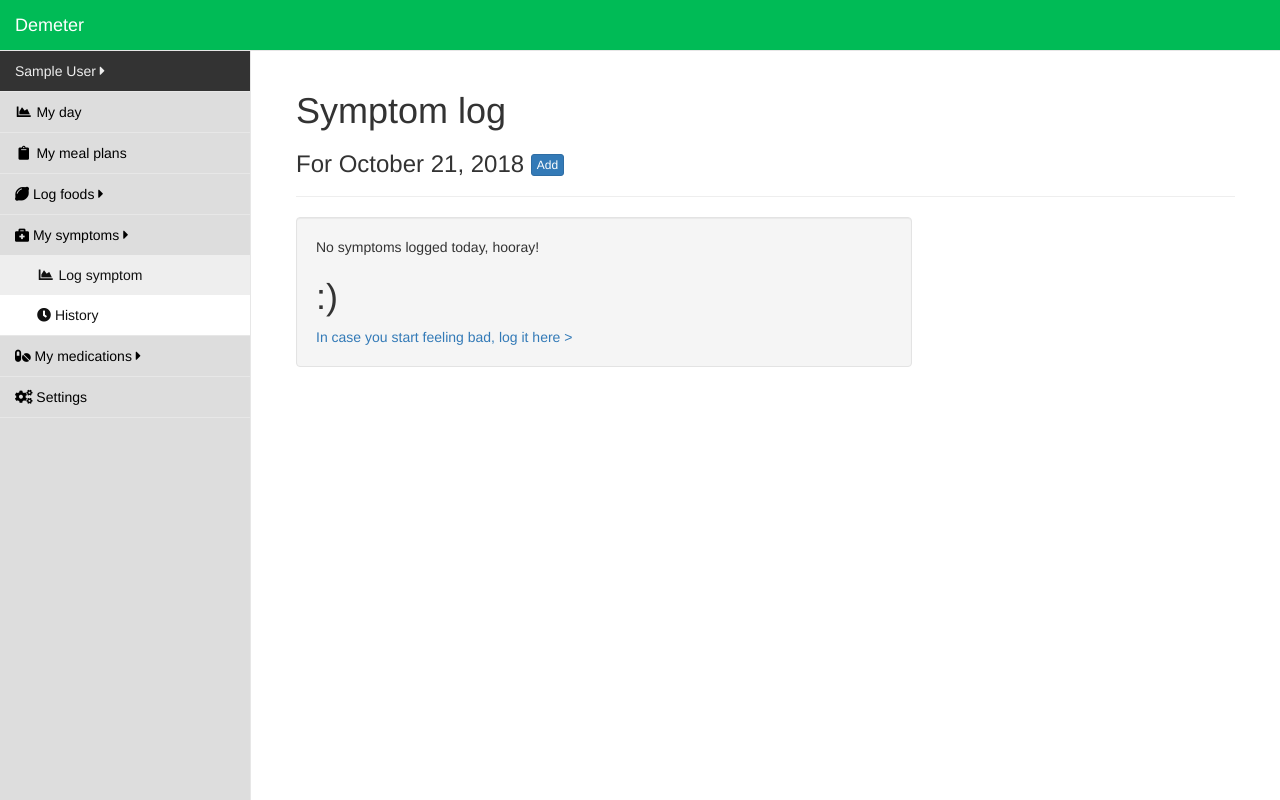
After one commit to nosarcasm/healthhackathon2018, a Flask app: page /symptoms/log in a window 1280 px wide. The commit adds this page. Run offline with Flask 2, Linux system fonts and the light colour scheme; a user stored in the database is signed in; tables that the repository leaves empty hold one stand-in row (values such as "Sample post"); some libraries are stand-ins or nearby versions.

Commit message:
near final for presentation

```diff
--- a/assets/splash-page/index.html
+++ b/assets/splash-page/index.html
@@ -50,6 +50,9 @@
             <li class="nav-item">
               <a class="nav-link js-scroll-trigger" href="#contact">About</a>
             </li>
+            <li class="nav-item">
+              <a href="/login"><button class="btn btn-sm btn-success-outline" type="submit">Log in</button></a>
+            </li>
           </ul>
         </div>
       </div>
@@ -61,7 +64,7 @@
           <div class="col-lg-7 my-auto">
             <div class="header-content mx-auto">
               <h1 class="mb-5">Food is medicine. Demeter finds foods that help you (or a loved one) feel better.</h1>
-              <a href="/signup" class="btn btn-outline btn-xl js-scroll-trigger">Start Now for Free!</a>
+              <a href="https://ryanneff.typeform.com/to/mOqEOa" class="btn btn-outline btn-xl js-scroll-trigger">Start Now for Free!</a>
             </div>
           </div>
           <div class="col-lg-5 my-auto">
--- a/medtracker/templates/layout_sidebar.html
+++ b/medtracker/templates/layout_sidebar.html
@@ -75,7 +75,7 @@
                       </ul>
                     </li>
                         <li>
-                            <a href="/foods/log"><i class="fas fa-chart-area fa-fw"></i> My day</a>
+                            <a href="/log"><i class="fas fa-chart-area fa-fw"></i> My day</a>
                         </li>
                         <li>
                             <a href="/plans"><i class="fas fa-clipboard fa-fw"></i> My meal plans</a>
@@ -96,10 +96,10 @@
                             <a href="#"><i class="fas fa-briefcase-medical"></i> My symptoms <span class="fas fa-caret-right"></span></a>
                                 <ul class="nav nav-second-level">
                                     <li>
-                                        <a href="/symptoms/log"><i class="fas fa-chart-area fa-fw"></i> Log symptom</a>
+                                        <a href="/symptoms/add"><i class="fas fa-chart-area fa-fw"></i> Log symptom</a>
                                     </li>
                                     <li>
-                                        <a href="/symptoms/history"><i class="fa fa-clock"></i> History</a>
+                                        <a href="/symptoms/log"><i class="fa fa-clock"></i> History</a>
                                     </li>
 
                                 </ul>
--- /dev/null
+++ b/medtracker/templates/symptom_log.html
@@ -0,0 +1,37 @@
+{% extends 'layout_sidebar.html' %}
+{% block title %}Symptom Log | Demeter{% endblock %}
+
+{% block body %}
+	    <div class="page-header">
+		    <h1>Symptom log</h1>
+		    <h3>For {{day}} <a href="/symptoms/add" class="btn btn-xs btn-primary" role="button">Add</a></h3>
+	    </div>
+	    <div class="row">
+		<div class="col-md-8">
+	    {% if symptom_history|length != 0 %}
+	    <table class="table table-hover">
+		    <thead>
+			    <th>Symptom</th>
+			    <th>Value</th>
+			    <th>Actions</th>
+		    </thead>
+		   <tbody>
+		   	{% for h in symptom_history %}
+			<tr><td>{{h.symptom.name}}</td>
+				<td><input class="form-control" id="value" name="value" step="0.1"
+				min="0" max="10" type="range" value="{{h.value}}" disabled style="max-width:100px;display: inline;height:12px">  {{h.value}} out of 10</td>
+				<td><a href="/symptoms/history/delete/{{h.id}}" class="btn btn-xs btn-danger">Delete <i class="fas fa-minus-circle"></i></a></td>
+			</tr>
+			{% endfor %}
+		   </tbody>
+	    </table>
+	    {% else %}
+	    <div class="well">
+		<div class="starter-template">
+		No symptoms logged today, hooray!
+		<h1>:)</h1>
+		<a href="/symptoms/add">In case you start feeling bad, log it here ></a>
+		</div></div>
+	    {% endif %}
+	    </div></div>
+{% endblock %}
--- a/medtracker/views.py
+++ b/medtracker/views.py
@@ -128,10 +128,12 @@ def food_view(ndb_id):
 	food = calc_food_stats(food)
 	return render_template("food_view.html",food=food)
 
+@app.route("/log")
 @app.route("/foods/log")
 @login_required
 def food_daily_log():
 	day = request.values.get("day","2018-10-21")
+	symptom_history = current_user.symptom_history.filter_by(day=day).all()
 	all_meals = FoodHistory.query.filter_by(day=day,user_id=current_user.id).all()
 	totals = calc_nutrient_totals(all_meals)
 	active_plan = current_user.treatments.filter_by(active=1).first()
@@ -162,7 +164,8 @@ def food_daily_log():
 	                       lunch=lunch,
 	                       dinner=dinner,
 	                       snacks=snacks, totals=totals, active_plan=active_plan, plan_details=plan_details,
-	                       indicator=indicator, flags=flags)
+	                       indicator=indicator, flags=flags,day=datetime.datetime(*[int(i) for i in day.split("-")]).strftime("%B %d, %Y"),
+	                       symptom_history=symptom_history)
 @app.route("/foods/history/delete/<int:hist_id>")
 @login_required
 def delete_food_history(hist_id):
@@ -254,6 +257,43 @@ def delete_plan(plan_id):
 	flash("Plan deleted.")
 	return redirect(url_for("plan_index"))
 
+@app.route("/symptoms/log")
+@login_required
+def symptoms_daily_log():
+	day = request.values.get("day","2018-10-21")
+	symptom_history = current_user.symptom_history.filter_by(day=day).all()
+	return render_template("symptom_log.html",symptom_history=symptom_history,
+	                       day=datetime.datetime(*[int(i) for i in day.split("-")]).strftime("%B %d, %Y"))
+
+@app.route("/symptoms/add", methods=["GET", "POST"])
+@login_required
+def symptoms_add():
+	formobj = SymptomForm()
+	sh = SymptomHistory()
+	sh.user_id = current_user.id
+	formobj.day.data = datetime.datetime.now()
+	if request.method == 'POST':
+		symptom,exists = get_or_create(Symptoms, name=formobj.name.data)
+		if exists==False:
+			db.session.add(symptom)
+		sh.symptom = symptom
+		sh.value = round(float(formobj.value.data)/10.,1)
+		sh.day = formobj.day.data
+		db.session.add(sh)
+		db.session.commit()
+		return redirect(url_for("symptoms_daily_log"))
+	return render_template("form.html",action="Add", data_type="a symptom", form=formobj)
+
+@app.route("/symptoms/history/delete/<int:h_id>")
+@login_required
+def symptom_history_delete(h_id):
+	h = SymptomHistory.query.get_or_404(h_id)
+	db.session.delete(h)
+	db.session.commit()
+	flash("Symptom deleted.")
+	return redirect(url_for("symptoms_daily_log"))
+
+
 @app.route("/nutrients")
 @login_required
 def nutrients_index():
```
Also changed, not shown: medtracker/forms.py (+6 -1 lines), medtracker/models.py (+62 -1 lines), medtracker/templates/food_daily_log.html (+35 -2 lines).
